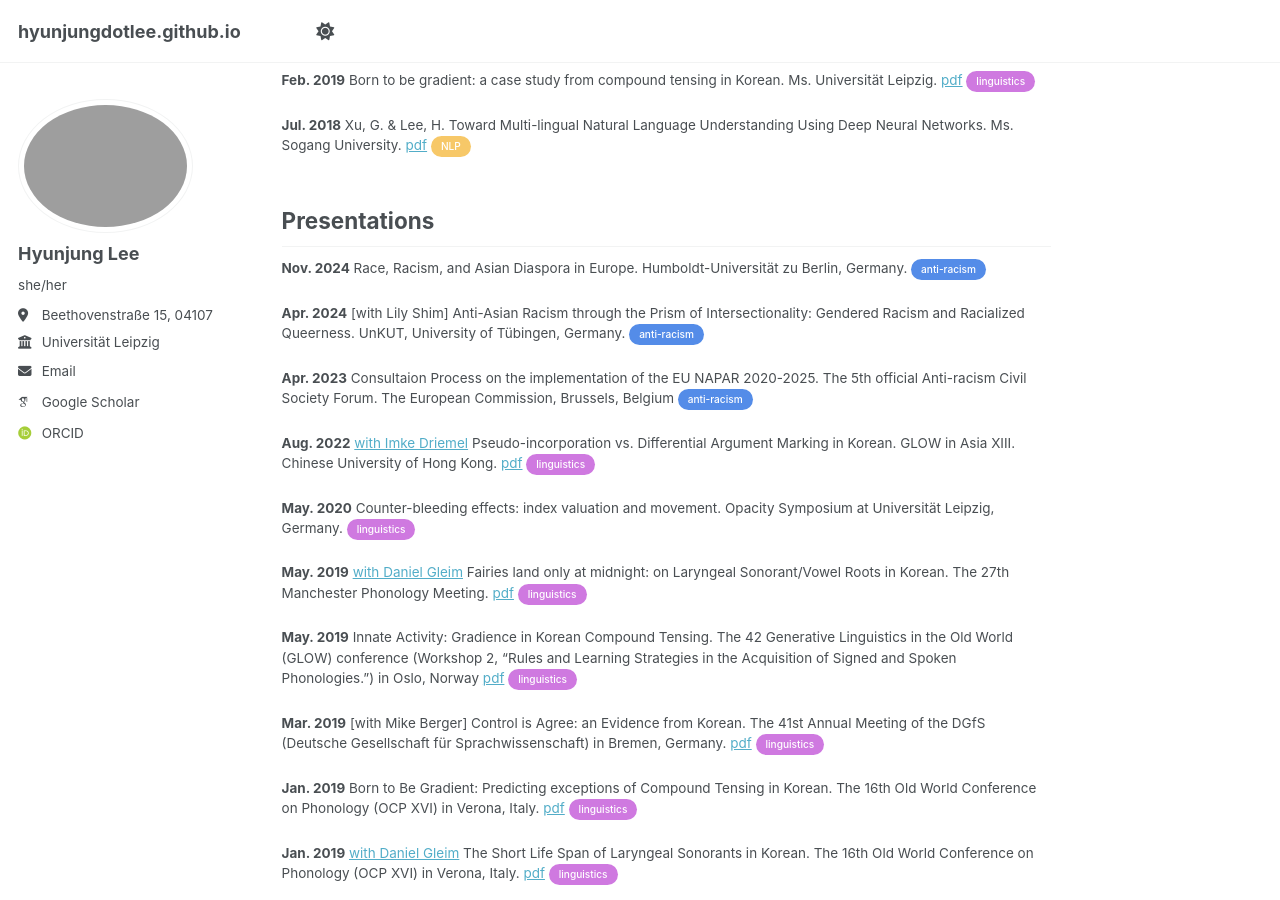
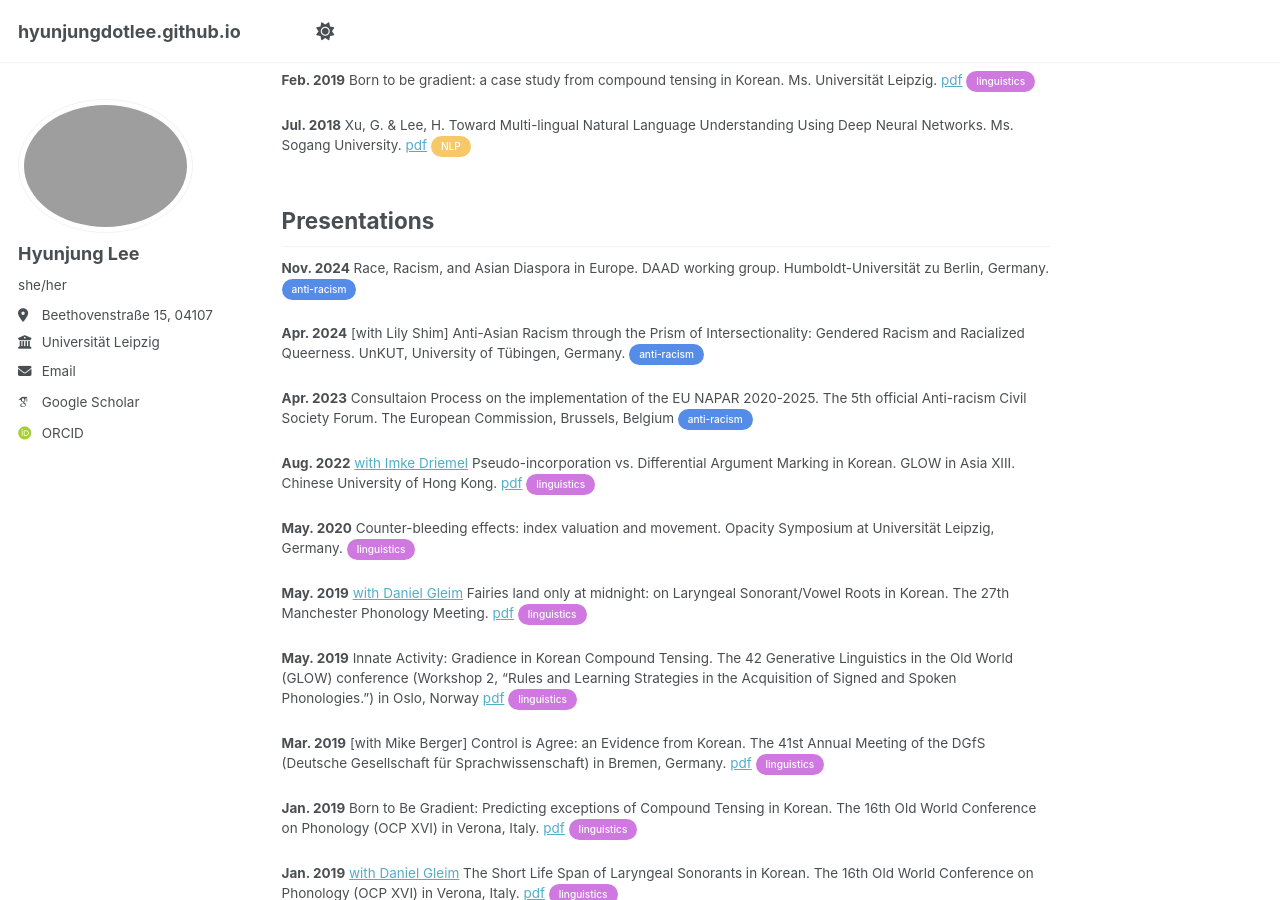
Before and after one commit to hyunjungdotlee/hyunjungdotlee.github.io, a Jekyll site: the page built from _pages/about.md, in a window 1280 px wide and 900 px high, scrolled down 2188 px. Built offline with Jekyll 4.4.1, drawn with Linux system fonts in a browser that asks for light colours; some web fonts are replaced; a script that is not in the unit is left out.

Commit message:
Update about.md

```diff
--- a/_pages/about.md
+++ b/_pages/about.md
@@ -101,7 +101,7 @@ Xu, G. & Lee, H. Toward Multi-lingual Natural Language Understanding Using Deep
 
 Presentations
 ------
-<strong>Nov. 2024</strong> Race, Racism, and Asian Diaspora in Europe.  Humboldt-Universität zu Berlin, Germany. <span class="pill pill-ar">anti-racism</span>
+<strong>Nov. 2024</strong> Race, Racism, and Asian Diaspora in Europe. DAAD working group. Humboldt-Universität zu Berlin, Germany. <span class="pill pill-ar">anti-racism</span>
 
 <strong>Apr. 2024</strong>
 [with Lily Shim] Anti-Asian Racism through the Prism of Intersectionality: Gendered Racism and Racialized Queerness. UnKUT, University of Tübingen, Germany. <span class="pill pill-ar">anti-racism</span>
```
